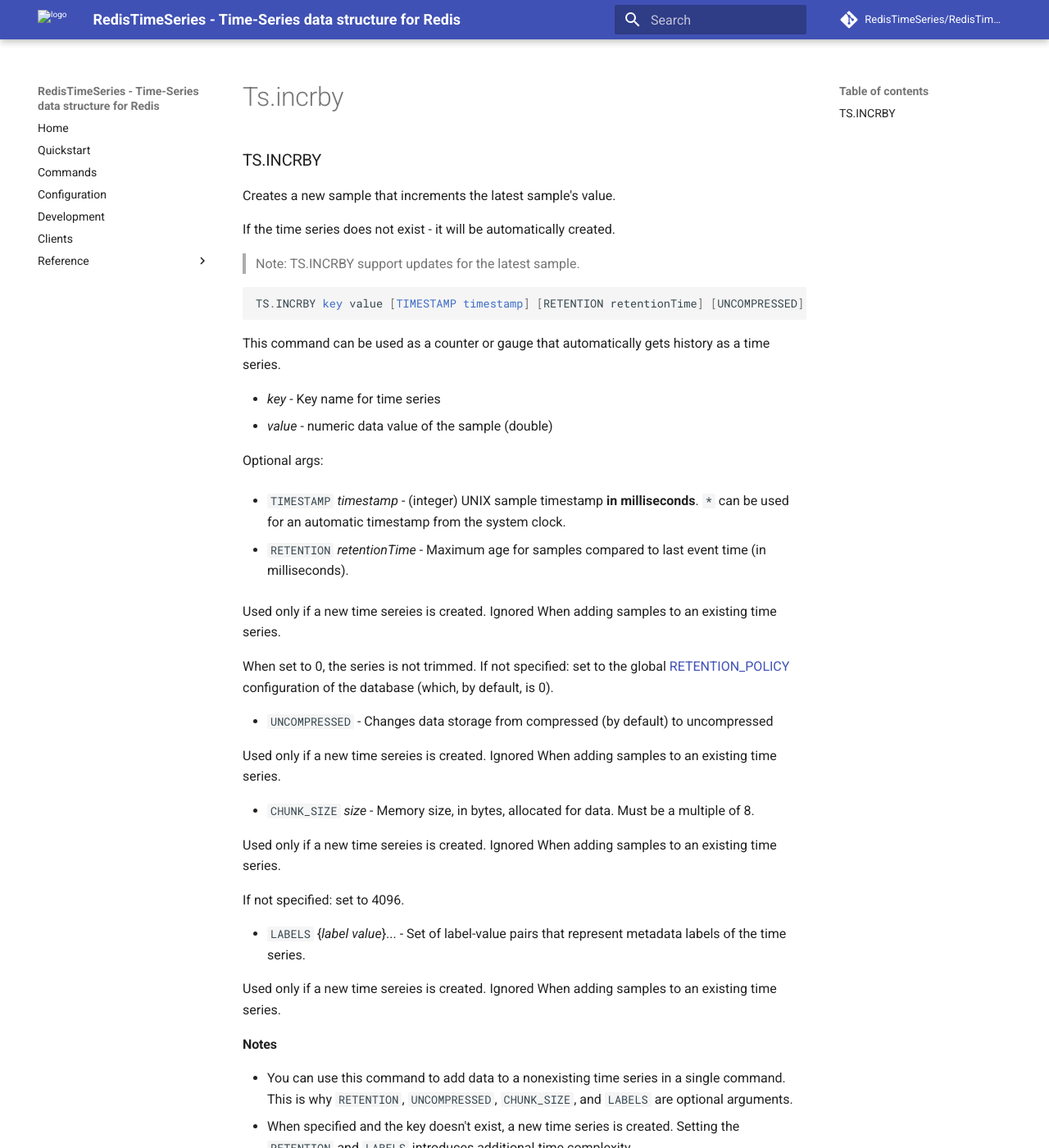
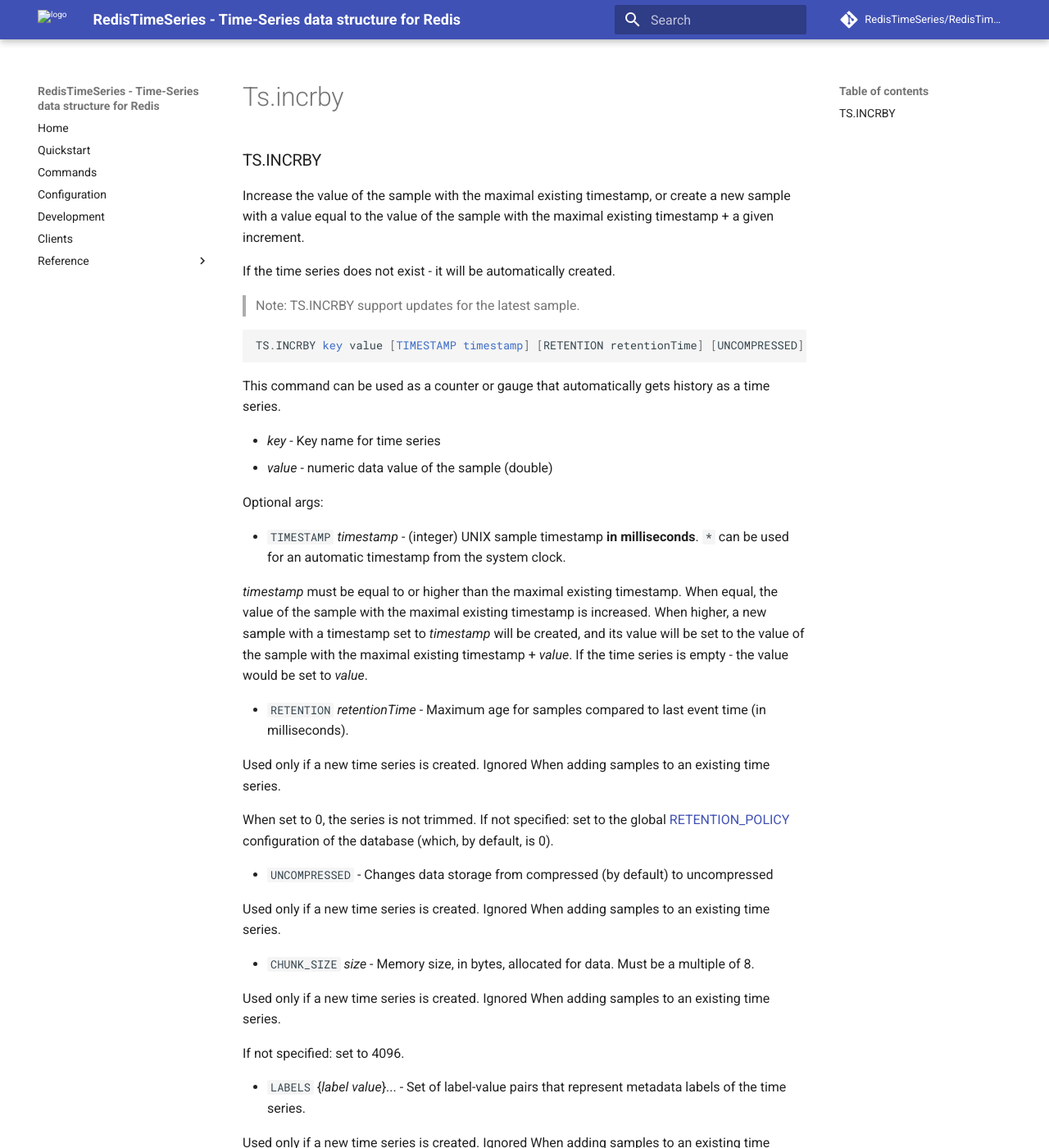
Before and after one commit to RedisTimeSeries/RedisTimeSeries, an MkDocs documentation site: the page built from docs/commands/ts.incrby.md, in a window 1280 px wide and 1400 px high. Shown: the whole window at 82% size. Built offline with MkDocs 1.6.1 and Material for MkDocs 9.7.7, drawn with Linux system fonts in a browser that asks for light colours; comment, search, counter and statistics services are not loaded; some of the changed text lies outside the part shown.

Commit message:
Update ts.incrby.md

```diff
--- a/docs/commands/ts.incrby.md
+++ b/docs/commands/ts.incrby.md
@@ -1,6 +1,6 @@
 ### TS.INCRBY
 
-Creates a new sample that increments the latest sample's value.
+Increase the value of the sample with the maximal existing timestamp, or create a new sample with a value equal to the value of the sample with the maximal existing timestamp + a given increment.
 
 If the time series does not exist - it will be automatically created.
 
@@ -19,25 +19,27 @@
 
 - `TIMESTAMP` _timestamp_ - (integer) UNIX sample timestamp **in milliseconds**. `*` can be used for an automatic timestamp from the system clock.
 
+  _timestamp_ must be equal to or higher than the maximal existing timestamp. When equal, the value of the sample with the maximal existing timestamp is increased. When higher, a new sample with a timestamp set to _timestamp_ will be created, and its value will be set to the value of the sample with the maximal existing timestamp + _value_. If the time series is empty - the value would be set to _value_.
+
 - `RETENTION` _retentionTime_ - Maximum age for samples compared to last event time (in milliseconds).
 
-  Used only if a new time sereies is created. Ignored When adding samples to an existing time series.
+  Used only if a new time series is created. Ignored When adding samples to an existing time series.
 
   When set to 0, the series is not trimmed. If not specified: set to the global [RETENTION_POLICY](https://redis.io/docs/stack/timeseries/configuration/#retention_policy) configuration of the database (which, by default, is 0).
 
 - `UNCOMPRESSED` - Changes data storage from compressed (by default) to uncompressed
 
-  Used only if a new time sereies is created. Ignored When adding samples to an existing time series.
+  Used only if a new time series is created. Ignored When adding samples to an existing time series.
 
 - `CHUNK_SIZE` _size_ - Memory size, in bytes, allocated for data. Must be a multiple of 8.
 
-  Used only if a new time sereies is created. Ignored When adding samples to an existing time series.
+  Used only if a new time series is created. Ignored When adding samples to an existing time series.
 
   If not specified: set to 4096.
 
 - `LABELS` {_label_ _value_}... - Set of label-value pairs that represent metadata labels of the time series.
 
-  Used only if a new time sereies is created. Ignored When adding samples to an existing time series.
+  Used only if a new time series is created. Ignored When adding samples to an existing time series.
 
 #### Notes
 
```
